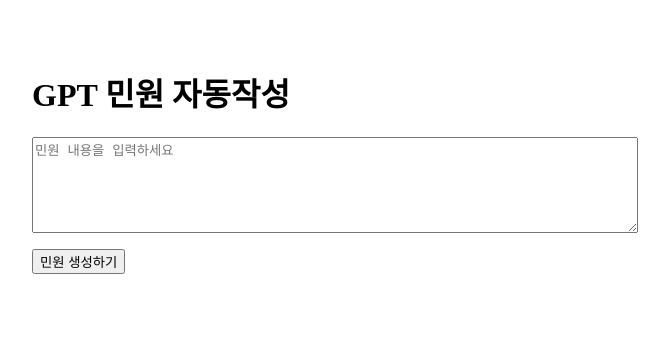
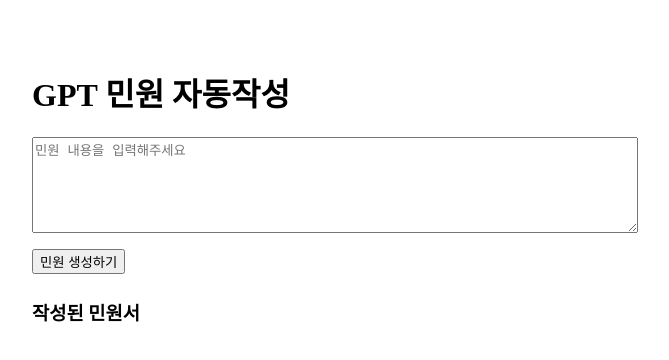
Before and after one commit to adshoppings/ai-minwon, a Next.js app: page / in a window 1280 px wide. Shown: the top 360 px of the page, without its empty margins (308-977 px from the left). Built offline with nearby package versions, Linux system fonts and the light colour scheme.

Commit message:
Add files via upload

```diff
--- a/package.json
+++ b/package.json
@@ -12,8 +12,7 @@
     "next": "latest",
     "react": "latest",
     "react-dom": "latest",
-    "openai": "^4.19.0",
-    "html2pdf.js": "^0.10.1"
+    "openai": "^4.19.0"
   },
   "devDependencies": {
     "typescript": "^5.3.3",
--- a/pages/index.tsx
+++ b/pages/index.tsx
@@ -1,5 +1,4 @@
 import { useState } from 'react';
-import html2pdf from 'html2pdf.js';
 
 export default function Home() {
   const [input, setInput] = useState('');
@@ -20,34 +19,24 @@
     }
   };
 
-  const handleDownloadPDF = () => {
-    const element = document.getElementById('result');
-    if (element) {
-      html2pdf().set({ filename: '민원서.pdf' }).from(element).save();
-    }
-  };
-
   return (
     <div style={{ padding: 40, maxWidth: 600, margin: '0 auto' }}>
       <h1>GPT 민원 자동작성</h1>
       <textarea
-        placeholder="민원 내용을 입력하세요"
+        placeholder="민원 내용을 입력해주세요"
         value={input}
         onChange={(e) => setInput(e.target.value)}
         rows={6}
         style={{ width: '100%' }}
       />
       <br />
-      <button onClick={handleSubmit} style={{ marginTop: 12 }}>민원 생성하기</button>
-      {result && (
-        <>
-          <div style={{ marginTop: 24 }}>
-            <h3>작성된 민원서</h3>
-            <div id="result">{result}</div>
-          </div>
-          <button onClick={handleDownloadPDF} style={{ marginTop: 12 }}>PDF로 저장</button>
-        </>
-      )}
+      <button onClick={handleSubmit} style={{ marginTop: 12 }}>
+        민원 생성하기
+      </button>
+      <div style={{ marginTop: 24 }}>
+        <h3>작성된 민원서</h3>
+        <div>{result}</div>
+      </div>
     </div>
   );
 }
```
